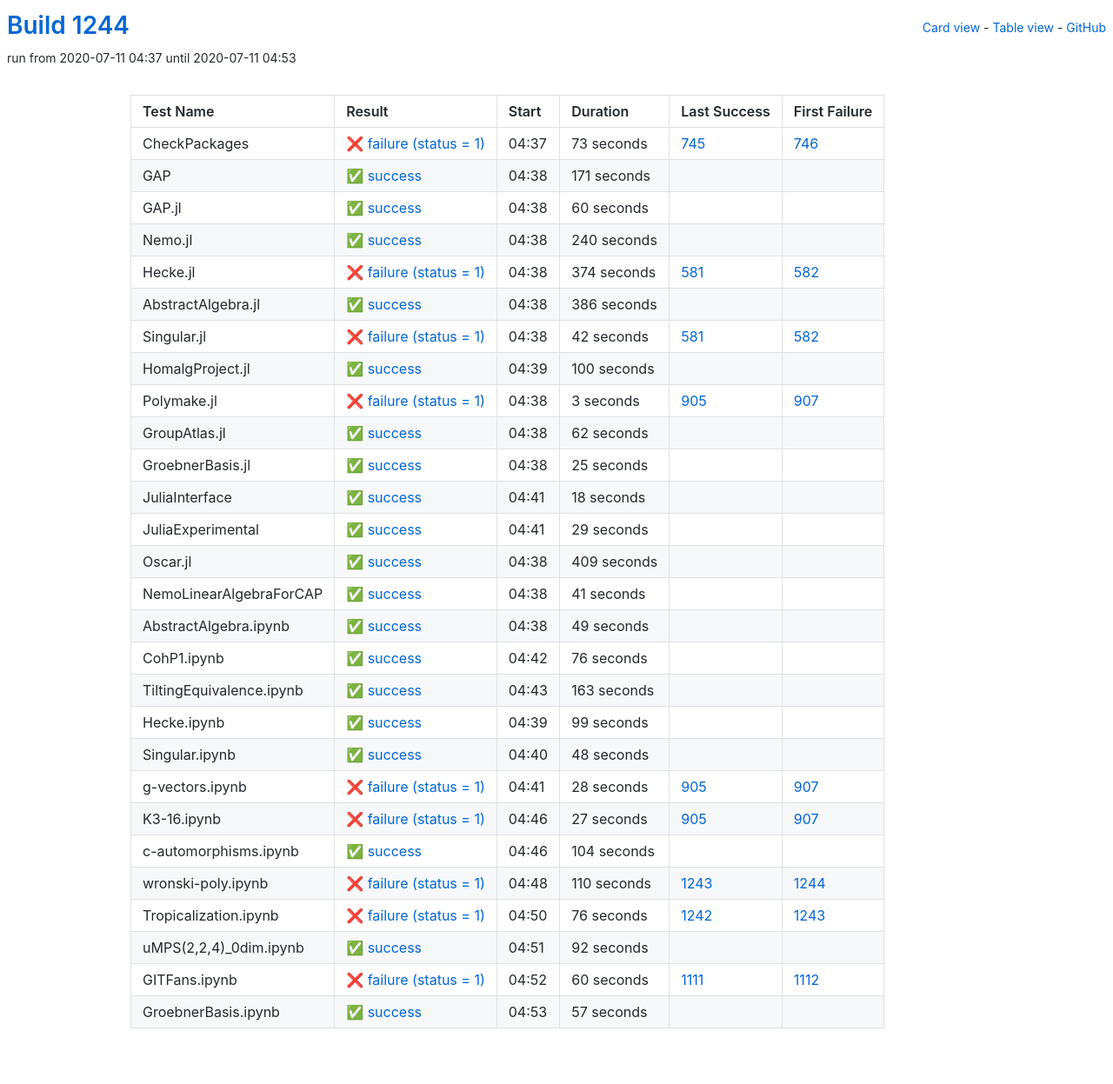
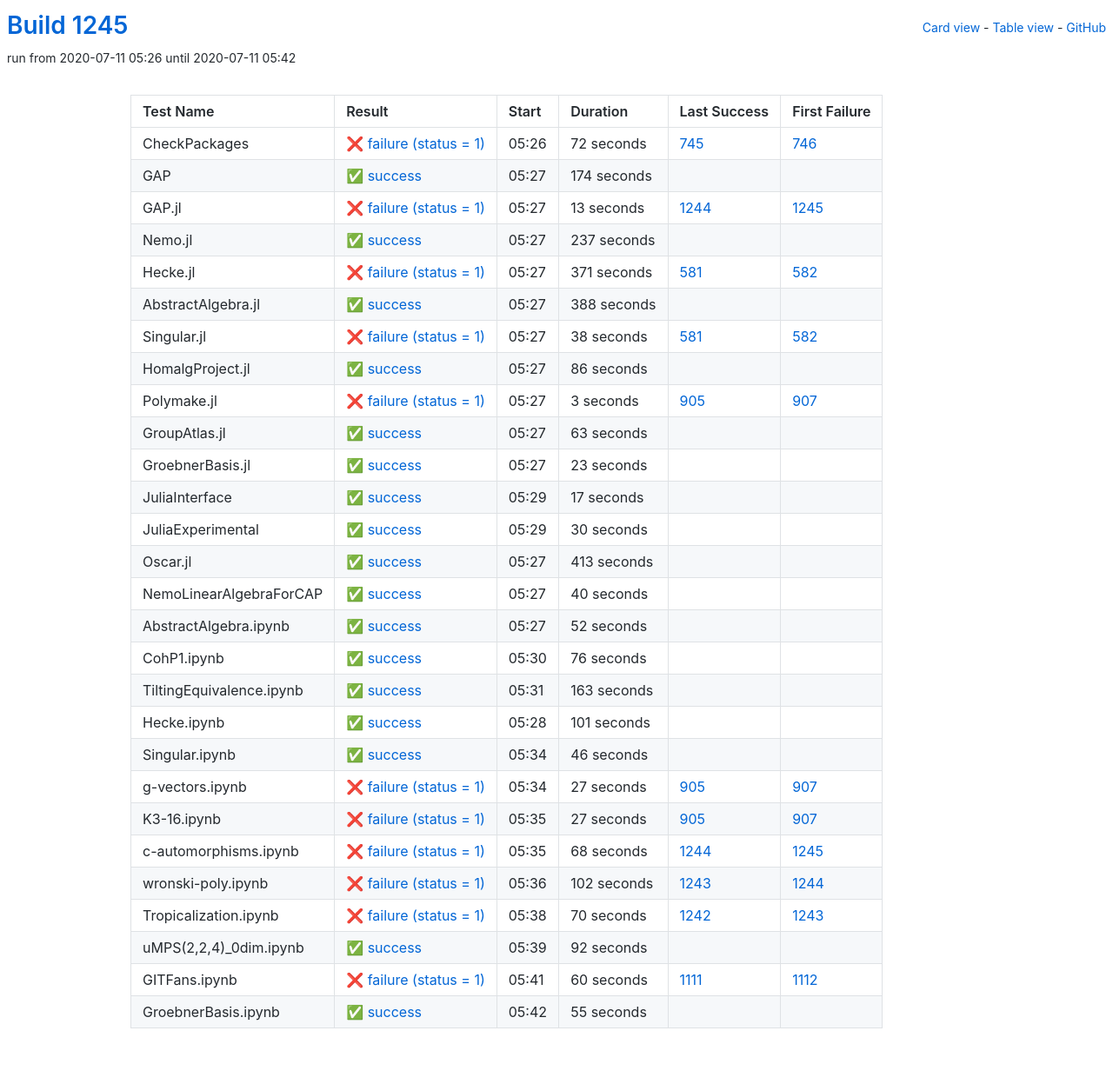
Before and after one commit to oscar-system/oscar-ci-status-1.4, a Jekyll site: the page built from table.html, in a window 1280 px wide. Shown: the whole page at 87% size. Built offline with Jekyll 4.4.1, drawn with Linux system fonts in a browser that asks for light colours.

Commit message:
Build #1245

```diff
--- a/_data/ci.yml
+++ b/_data/ci.yml
@@ -1,6 +1,6 @@
 ---
-build: 1244
-build_url: https://oscarci.mathematik.uni-kl.de/job/oscar-julia-1.4/1244/
+build: 1245
+build_url: https://oscarci.mathematik.uni-kl.de/job/oscar-julia-1.4/1245/
 job: oscar-julia-1.4
 organization: oscar-system
 repo: oscar-ci-status-1.4
@@ -8,104 +8,104 @@ repourl: https://github.com/oscar-system/oscar-ci-status-1.4
 tests:
 - name: CheckPackages
   id: checkpackages
-  log: https://oscarci.mathematik.uni-kl.de/job/oscar-julia-1.4/1244/artifact/logs/build-1244/CheckPackages.log
-  start: 2020-07-11 04:37
+  log: https://oscarci.mathematik.uni-kl.de/job/oscar-julia-1.4/1245/artifact/logs/build-1245/CheckPackages.log
+  start: 2020-07-11 05:26
   success: false
   exitcode: 1
   status: failure
-  duration: 73
+  duration: 72
   last_success: 745
   last_success_url: https://oscarci.mathematik.uni-kl.de/job/oscar-julia-1.4/745/
   first_failure: 746
   first_failure_url: https://oscarci.mathematik.uni-kl.de/job/oscar-julia-1.4/746/
 - name: GAP
   id: gap
-  log: https://oscarci.mathematik.uni-kl.de/job/oscar-julia-1.4/1244/artifact/logs/build-1244/GAP.log
-  start: 2020-07-11 04:38
+  log: https://oscarci.mathematik.uni-kl.de/job/oscar-julia-1.4/1245/artifact/logs/build-1245/GAP.log
+  start: 2020-07-11 05:27
   success: true
   exitcode: 0
   status: success
-  duration: 171
+  duration: 174
   last_success: false
   last_success_url:
   first_failure: false
   first_failure_url:
 - name: GAP.jl
   id: gap-jl
-  log: https://oscarci.mathematik.uni-kl.de/job/oscar-julia-1.4/1244/artifact/logs/build-1244/GAP.jl.log
-  start: 2020-07-11 04:38
+  log: https://oscarci.mathematik.uni-kl.de/job/oscar-julia-1.4/1245/artifact/logs/build-1245/GAP.jl.log
+  start: 2020-07-11 05:27
+  success: false
+  exitcode: 1
+  status: failure
+  duration: 13
+  last_success: 1244
+  last_success_url: https://oscarci.mathematik.uni-kl.de/job/oscar-julia-1.4/1244/
+  first_failure: 1245
+  first_failure_url: https://oscarci.mathematik.uni-kl.de/job/oscar-julia-1.4/1245/
+- name: Nemo.jl
+  id: nemo-jl
+  log: https://oscarci.mathematik.uni-kl.de/job/oscar-julia-1.4/1245/artifact/logs/build-1245/Nemo.jl.log
+  start: 2020-07-11 05:27
   success: true
   exitcode: 0
   status: success
-  duration: 60
-  last_success: false
-  last_success_url:
-  first_failure: false
-  first_failure_url:
-- name: Nemo.jl
-  id: nemo-jl
-  log: https://oscarci.mathematik.uni-kl.de/job/oscar-julia-1.4/1244/artifact/logs/build-1244/Nemo.jl.log
-  start: 2020-07-11 04:38
-  success: true
-  exitcode: 0
-  status: success
-  duration: 240
+  duration: 237
   last_success: false
   last_success_url:
   first_failure: false
   first_failure_url:
 - name: Hecke.jl
   id: hecke-jl
-  log: https://oscarci.mathematik.uni-kl.de/job/oscar-julia-1.4/1244/artifact/logs/build-1244/Hecke.jl.log
-  start: 2020-07-11 04:38
+  log: https://oscarci.mathematik.uni-kl.de/job/oscar-julia-1.4/1245/artifact/logs/build-1245/Hecke.jl.log
+  start: 2020-07-11 05:27
   success: false
   exitcode: 1
   status: failure
-  duration: 374
+  duration: 371
   last_success: 581
   last_success_url: https://oscarci.mathematik.uni-kl.de/job/oscar-julia-1.4/581/
   first_failure: 582
   first_failure_url: https://oscarci.mathematik.uni-kl.de/job/oscar-julia-1.4/582/
 - name: AbstractAlgebra.jl
   id: abstractalgebra-jl
-  log: https://oscarci.mathematik.uni-kl.de/job/oscar-julia-1.4/1244/artifact/logs/build-1244/AbstractAlgebra.jl.log
-  start: 2020-07-11 04:38
+  log: https://oscarci.mathematik.uni-kl.de/job/oscar-julia-1.4/1245/artifact/logs/build-1245/AbstractAlgebra.jl.log
+  start: 2020-07-11 05:27
   success: true
   exitcode: 0
   status: success
-  duration: 386
+  duration: 388
   last_success: false
   last_success_url:
   first_failure: false
   first_failure_url:
 - name: Singular.jl
   id: singular-jl
-  log: https://oscarci.mathematik.uni-kl.de/job/oscar-julia-1.4/1244/artifact/logs/build-1244/Singular.jl.log
-  start: 2020-07-11 04:38
+  log: https://oscarci.mathematik.uni-kl.de/job/oscar-julia-1.4/1245/artifact/logs/build-1245/Singular.jl.log
+  start: 2020-07-11 05:27
   success: false
   exitcode: 1
   status: failure
-  duration: 42
+  duration: 38
   last_success: 581
   last_success_url: https://oscarci.mathematik.uni-kl.de/job/oscar-julia-1.4/581/
   first_failure: 582
   first_failure_url: https://oscarci.mathematik.uni-kl.de/job/oscar-julia-1.4/582/
 - name: HomalgProject.jl
   id: homalgproject-jl
-  log: https://oscarci.mathematik.uni-kl.de/job/oscar-julia-1.4/1244/artifact/logs/build-1244/HomalgProject.jl.log
-  start: 2020-07-11 04:39
+  log: https://oscarci.mathematik.uni-kl.de/job/oscar-julia-1.4/1245/artifact/logs/build-1245/HomalgProject.jl.log
+  start: 2020-07-11 05:27
   success: true
   exitcode: 0
   status: success
-  duration: 100
+  duration: 86
   last_success: false
   last_success_url:
   first_failure: false
   first_failure_url:
 - name: Polymake.jl
   id: polymake-jl
-  log: https://oscarci.mathematik.uni-kl.de/job/oscar-julia-1.4/1244/artifact/logs/build-1244/Polymake.jl.log
-  start: 2020-07-11 04:38
+  log: https://oscarci.mathematik.uni-kl.de/job/oscar-julia-1.4/1245/artifact/logs/build-1245/Polymake.jl.log
+  start: 2020-07-11 05:27
   success: false
   exitcode: 1
   status: failure
@@ -116,92 +116,92 @@ tests:
   first_failure_url: https://oscarci.mathematik.uni-kl.de/job/oscar-julia-1.4/907/
 - name: GroupAtlas.jl
   id: groupatlas-jl
-  log: https://oscarci.mathematik.uni-kl.de/job/oscar-julia-1.4/1244/artifact/logs/build-1244/GroupAtlas.jl.log
-  start: 2020-07-11 04:38
+  log: https://oscarci.mathematik.uni-kl.de/job/oscar-julia-1.4/1245/artifact/logs/build-1245/GroupAtlas.jl.log
+  start: 2020-07-11 05:27
   success: true
   exitcode: 0
   status: success
-  duration: 62
+  duration: 63
   last_success: false
   last_success_url:
   first_failure: false
   first_failure_url:
 - name: GroebnerBasis.jl
   id: groebnerbasis-jl
-  log: https://oscarci.mathematik.uni-kl.de/job/oscar-julia-1.4/1244/artifact/logs/build-1244/GroebnerBasis.jl.log
-  start: 2020-07-11 04:38
+  log: https://oscarci.mathematik.uni-kl.de/job/oscar-julia-1.4/1245/artifact/logs/build-1245/GroebnerBasis.jl.log
+  start: 2020-07-11 05:27
   success: true
   exitcode: 0
   status: success
-  duration: 25
+  duration: 23
   last_success: false
   last_success_url:
   first_failure: false
   first_failure_url:
 - name: JuliaInterface
   id: juliainterface
-  log: https://oscarci.mathematik.uni-kl.de/job/oscar-julia-1.4/1244/artifact/logs/build-1244/JuliaInterface.log
-  start: 2020-07-11 04:41
+  log: https://oscarci.mathematik.uni-kl.de/job/oscar-julia-1.4/1245/artifact/logs/build-1245/JuliaInterface.log
+  start: 2020-07-11 05:29
   success: true
   exitcode: 0
   status: success
-  duration: 18
+  duration: 17
   last_success: false
   last_success_url:
   first_failure: false
   first_failure_url:
 - name: JuliaExperimental
   id: juliaexperimental
-  log: https://oscarci.mathematik.uni-kl.de/job/oscar-julia-1.4/1244/artifact/logs/build-1244/JuliaExperimental.log
-  start: 2020-07-11 04:41
+  log: https://oscarci.mathematik.uni-kl.de/job/oscar-julia-1.4/1245/artifact/logs/build-1245/JuliaExperimental.log
+  start: 2020-07-11 05:29
   success: true
   exitcode: 0
   status: success
-  duration: 29
+  duration: 30
   last_success: false
   last_success_url:
   first_failure: false
   first_failure_url:
 - name: Oscar.jl
   id: oscar-jl
-  log: https://oscarci.mathematik.uni-kl.de/job/oscar-julia-1.4/1244/artifact/logs/build-1244/Oscar.jl.log
-  start: 2020-07-11 04:38
+  log: https://oscarci.mathematik.uni-kl.de/job/oscar-julia-1.4/1245/artifact/logs/build-1245/Oscar.jl.log
+  start: 2020-07-11 05:27
   success: true
   exitcode: 0
   status: success
-  duration: 409
+  duration: 413
   last_success: false
   last_success_url:
   first_failure: false
   first_failure_url:
 - name: NemoLinearAlgebraForCAP
   id: nemolinearalgebraforcap
-  log: https://oscarci.mathematik.uni-kl.de/job/oscar-julia-1.4/1244/artifact/logs/build-1244/NemoLinearAlgebraForCAP.log
-  start: 2020-07-11 04:38
+  log: https://oscarci.mathematik.uni-kl.de/job/oscar-julia-1.4/1245/artifact/logs/build-1245/NemoLinearAlgebraForCAP.log
+  start: 2020-07-11 05:27
   success: true
   exitcode: 0
   status: success
-  duration: 41
+  duration: 40
   last_success: false
   last_success_url:
   first_failure: false
   first_failure_url:
 - name: AbstractAlgebra.ipynb
   id: abstractalgebra-ipynb
-  log: https://oscarci.mathematik.uni-kl.de/job/oscar-julia-1.4/1244/artifact/logs/build-1244/AbstractAlgebra.ipynb.log
-  start: 2020-07-11 04:38
+  log: https://oscarci.mathematik.uni-kl.de/job/oscar-julia-1.4/1245/artifact/logs/build-1245/AbstractAlgebra.ipynb.log
+  start: 2020-07-11 05:27
   success: true
   exitcode: 0
   status: success
-  duration: 49
+  duration: 52
   last_success: false
   last_success_url:
   first_failure: false
   first_failure_url:
 - name: CohP1.ipynb
   id: cohp1-ipynb
-  log: https://oscarci.mathematik.uni-kl.de/job/oscar-julia-1.4/1244/artifact/logs/build-1244/CohP1.ipynb.log
-  start: 2020-07-11 04:42
+  log: https://oscarci.mathematik.uni-kl.de/job/oscar-julia-1.4/1245/artifact/logs/build-1245/CohP1.ipynb.log
+  start: 2020-07-11 05:30
   success: true
   exitcode: 0
   status: success
@@ -212,8 +212,8 @@ tests:
   first_failure_url:
 - name: TiltingEquivalence.ipynb
   id: tiltingequivalence-ipynb
-  log: https://oscarci.mathematik.uni-kl.de/job/oscar-julia-1.4/1244/artifact/logs/build-1244/TiltingEquivalence.ipynb.log
-  start: 2020-07-11 04:43
+  log: https://oscarci.mathematik.uni-kl.de/job/oscar-julia-1.4/1245/artifact/logs/build-1245/TiltingEquivalence.ipynb.log
+  start: 2020-07-11 05:31
   success: true
   exitcode: 0
   status: success
@@ -224,44 +224,44 @@ tests:
   first_failure_url:
 - name: Hecke.ipynb
   id: hecke-ipynb
-  log: https://oscarci.mathematik.uni-kl.de/job/oscar-julia-1.4/1244/artifact/logs/build-1244/Hecke.ipynb.log
-  start: 2020-07-11 04:39
+  log: https://oscarci.mathematik.uni-kl.de/job/oscar-julia-1.4/1245/artifact/logs/build-1245/Hecke.ipynb.log
+  start: 2020-07-11 05:28
   success: true
   exitcode: 0
   status: success
-  duration: 99
+  duration: 101
   last_success: false
   last_success_url:
   first_failure: false
   first_failure_url:
 - name: Singular.ipynb
   id: singular-ipynb
-  log: https://oscarci.mathematik.uni-kl.de/job/oscar-julia-1.4/1244/artifact/logs/build-1244/Singular.ipynb.log
-  start: 2020-07-11 04:40
+  log: https://oscarci.mathematik.uni-kl.de/job/oscar-julia-1.4/1245/artifact/logs/build-1245/Singular.ipynb.log
+  start: 2020-07-11 05:34
   success: true
   exitcode: 0
   status: success
-  duration: 48
+  duration: 46
   last_success: false
   last_success_url:
   first_failure: false
   first_failure_url:
 - name: g-vectors.ipynb
   id: g-vectors-ipynb
-  log: https://oscarci.mathematik.uni-kl.de/job/oscar-julia-1.4/1244/artifact/logs/build-1244/g-vectors.ipynb.log
-  start: 2020-07-11 04:41
+  log: https://oscarci.mathematik.uni-kl.de/job/oscar-julia-1.4/1245/artifact/logs/build-1245/g-vectors.ipynb.log
+  start: 2020-07-11 05:34
   success: false
   exitcode: 1
   status: failure
-  duration: 28
+  duration: 27
   last_success: 905
   last_success_url: https://oscarci.mathematik.uni-kl.de/job/oscar-julia-1.4/905/
   first_failure: 907
   first_failure_url: https://oscarci.mathematik.uni-kl.de/job/oscar-julia-1.4/907/
 - name: K3-16.ipynb
   id: k3-16-ipynb
-  log: https://oscarci.mathematik.uni-kl.de/job/oscar-julia-1.4/1244/artifact/logs/build-1244/K3-16.ipynb.log
-  start: 2020-07-11 04:46
+  log: https://oscarci.mathematik.uni-kl.de/job/oscar-julia-1.4/1245/artifact/logs/build-1245/K3-16.ipynb.log
+  start: 2020-07-11 05:35
   success: false
   exitcode: 1
   status: failure
@@ -272,44 +272,44 @@ tests:
   first_failure_url: https://oscarci.mathematik.uni-kl.de/job/oscar-julia-1.4/907/
 - name: c-automorphisms.ipynb
   id: c-automorphisms-ipynb
-  log: https://oscarci.mathematik.uni-kl.de/job/oscar-julia-1.4/1244/artifact/logs/build-1244/c-automorphisms.ipynb.log
-  start: 2020-07-11 04:46
-  success: true
-  exitcode: 0
-  status: success
-  duration: 104
-  last_success: false
-  last_success_url:
-  first_failure: false
-  first_failure_url:
-- name: wronski-poly.ipynb
-  id: wronski-poly-ipynb
-  log: https://oscarci.mathematik.uni-kl.de/job/oscar-julia-1.4/1244/artifact/logs/build-1244/wronski-poly.ipynb.log
-  start: 2020-07-11 04:48
+  log: https://oscarci.mathematik.uni-kl.de/job/oscar-julia-1.4/1245/artifact/logs/build-1245/c-automorphisms.ipynb.log
+  start: 2020-07-11 05:35
   success: false
   exitcode: 1
   status: failure
-  duration: 110
+  duration: 68
+  last_success: 1244
+  last_success_url: https://oscarci.mathematik.uni-kl.de/job/oscar-julia-1.4/1244/
+  first_failure: 1245
+  first_failure_url: https://oscarci.mathematik.uni-kl.de/job/oscar-julia-1.4/1245/
+- name: wronski-poly.ipynb
+  id: wronski-poly-ipynb
+  log: https://oscarci.mathematik.uni-kl.de/job/oscar-julia-1.4/1245/artifact/logs/build-1245/wronski-poly.ipynb.log
+  start: 2020-07-11 05:36
+  success: false
+  exitcode: 1
+  status: failure
+  duration: 102
   last_success: 1243
   last_success_url: https://oscarci.mathematik.uni-kl.de/job/oscar-julia-1.4/1243/
   first_failure: 1244
   first_failure_url: https://oscarci.mathematik.uni-kl.de/job/oscar-julia-1.4/1244/
 - name: Tropicalization.ipynb
   id: tropicalization-ipynb
-  log: https://oscarci.mathematik.uni-kl.de/job/oscar-julia-1.4/1244/artifact/logs/build-1244/Tropicalization.ipynb.log
-  start: 2020-07-11 04:50
+  log: https://oscarci.mathematik.uni-kl.de/job/oscar-julia-1.4/1245/artifact/logs/build-1245/Tropicalization.ipynb.log
+  start: 2020-07-11 05:38
   success: false
   exitcode: 1
   status: failure
-  duration: 76
+  duration: 70
   last_success: 1242
   last_success_url: https://oscarci.mathematik.uni-kl.de/job/oscar-julia-1.4/1242/
   first_failure: 1243
   first_failure_url: https://oscarci.mathematik.uni-kl.de/job/oscar-julia-1.4/1243/
 - name: uMPS(2,2,4)_0dim.ipynb
   id: umps-2-2-4-0dim-ipynb
-  log: https://oscarci.mathematik.uni-kl.de/job/oscar-julia-1.4/1244/artifact/logs/build-1244/uMPS-2-2-4-_0dim.ipynb.log
-  start: 2020-07-11 04:51
+  log: https://oscarci.mathematik.uni-kl.de/job/oscar-julia-1.4/1245/artifact/logs/build-1245/uMPS-2-2-4-_0dim.ipynb.log
+  start: 2020-07-11 05:39
   success: true
   exitcode: 0
   status: success
@@ -320,8 +320,8 @@ tests:
   first_failure_url:
 - name: GITFans.ipynb
   id: gitfans-ipynb
-  log: https://oscarci.mathematik.uni-kl.de/job/oscar-julia-1.4/1244/artifact/logs/build-1244/GITFans.ipynb.log
-  start: 2020-07-11 04:52
+  log: https://oscarci.mathematik.uni-kl.de/job/oscar-julia-1.4/1245/artifact/logs/build-1245/GITFans.ipynb.log
+  start: 2020-07-11 05:41
   success: false
   exitcode: 1
   status: failure
@@ -332,12 +332,12 @@ tests:
   first_failure_url: https://oscarci.mathematik.uni-kl.de/job/oscar-julia-1.4/1112/
 - name: GroebnerBasis.ipynb
   id: groebnerbasis-ipynb
-  log: https://oscarci.mathematik.uni-kl.de/job/oscar-julia-1.4/1244/artifact/logs/build-1244/GroebnerBasis.ipynb.log
-  start: 2020-07-11 04:53
+  log: https://oscarci.mathematik.uni-kl.de/job/oscar-julia-1.4/1245/artifact/logs/build-1245/GroebnerBasis.ipynb.log
+  start: 2020-07-11 05:42
   success: true
   exitcode: 0
   status: success
-  duration: 57
+  duration: 55
   last_success: false
   last_success_url:
   first_failure: false
```
Also changed, not shown: README.md.
